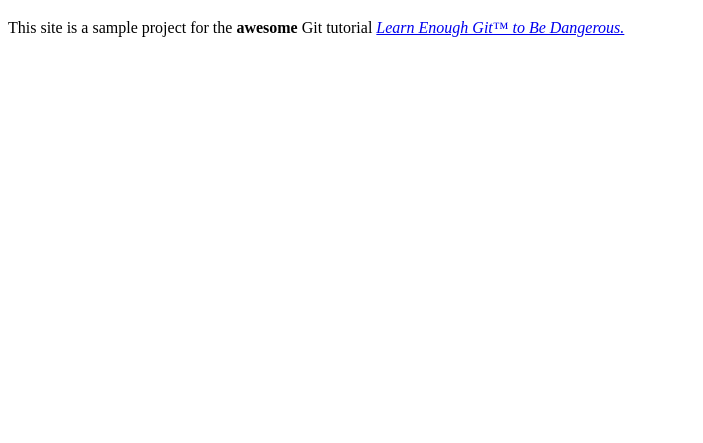
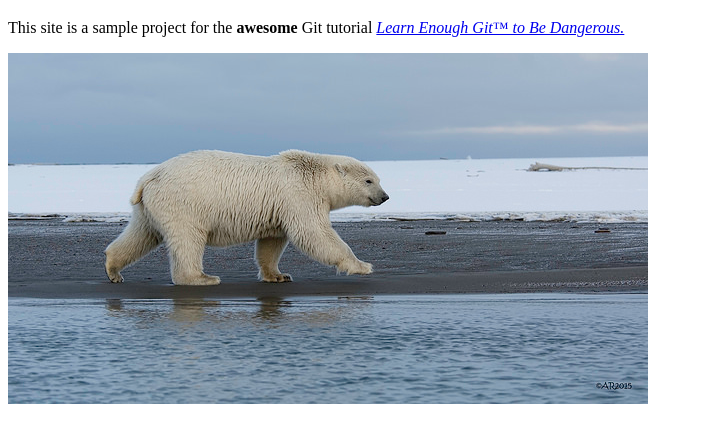
Before and after one commit to Godron629/website, a plain HTML site: page about.html in a window 1280 px wide. Shown: the part 61-504 px from the top of the page, without its empty margins (0-703 px from the left). Drawn offline with Linux system fonts and the light colour scheme.

Commit message:
Add an polar bear image

```diff
--- a/about.html
+++ b/about.html
@@ -10,5 +10,7 @@
             tutorial <a href="http://learnenough.com/git-tutorial"><em>Learn Enough Git™
             to Be Dangerous.</em></a>
         </p>
+        <img src="images/polar_bear.jpg" alt="Polar Bear">
+        </p>
     </body>
 </html>
```
Also changed, not shown: images/polar_bear.jpg (added).
